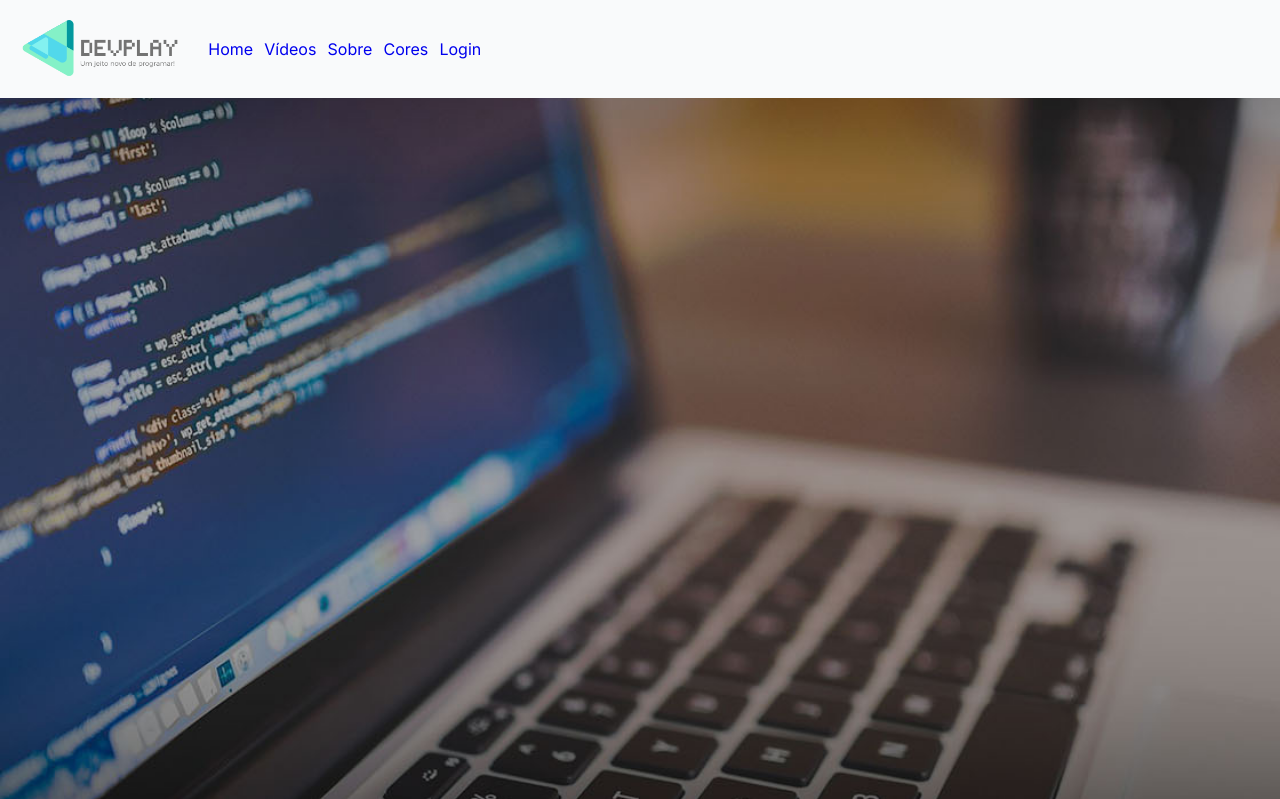
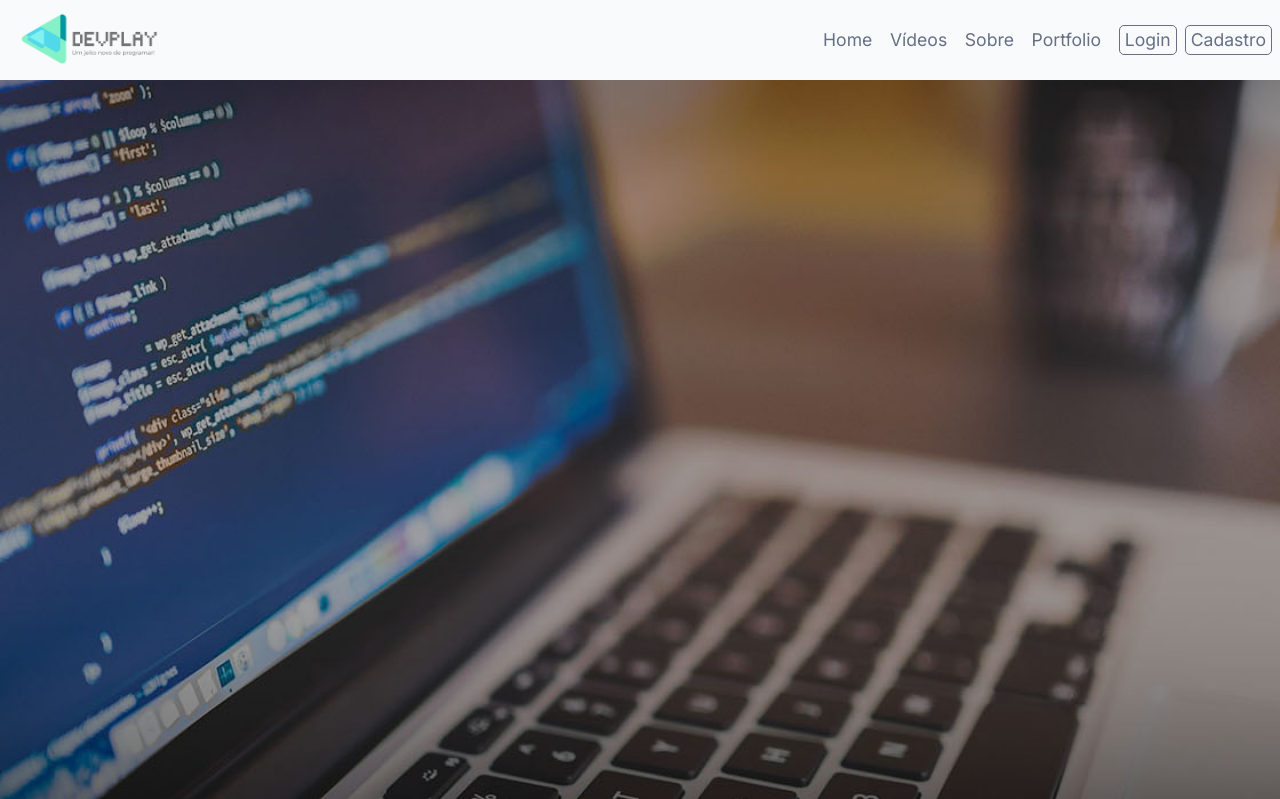
Before and after one commit to petersonros/devplay, a PHP site: page / in a window 1280 px wide. Shown: the top 799 px of the page. Run offline with PHP 8.4, Linux system fonts and the light colour scheme.

Commit message:
menu de navegação finalizado

```diff
--- a/desafios/desafio_css/assets/css/nav_menu.css
+++ b/desafios/desafio_css/assets/css/nav_menu.css
@@ -1,17 +1,47 @@
 nav {
+    align-items: center;
     background-color: var(--clear-color);
     display: flex;
-    align-items: center;
+    height: 5rem;
+    justify-content: space-between;
     position: fixed;
     width: 100%;
 }
 
 .logo img {
-    height: 4rem;
+    height: 3.5rem;
     margin: 1rem;
 }
 
-nav a {
-    margin: .35rem;
+.menu {
+    display: flex;
+    align-items: center;
+    flex-direction: row;
+    justify-content: flex-end;
+}
+
+.menu a {
+    color: var(--text-color);
+    display: flex;
+    font-size: 1.1rem;
+    margin: 0 1.1rem 0 0;
     text-decoration: none;
 }
+
+.menu a:hover {
+    border-bottom: 1px solid var(--text-color);
+    transform: scale(1.1);
+}
+
+.menu .btn {
+    border: 1px solid var(--text-color);
+    border-radius: 5px;
+    padding: 5px;
+    margin: 0 .5rem 0 0;
+    box-shadow: 10px var(--dark-color);
+}
+
+.menu .btn:hover {
+    box-shadow:  0 0 .35rem .025rem var(--paleblue);
+    transform: scale(1.05);
+}
--- a/desafios/desafio_css/assets/css/style.css
+++ b/desafios/desafio_css/assets/css/style.css
@@ -15,6 +15,7 @@
     --shadow-color: rgba(16, 24, 40, 0.05);
     --trasnparent-color: rgba(142, 36, 36, .05);
     --text-color: #667085;
+    --paleblue: #03989e;
 }
 
 body {
--- a/desafios/desafio_css/index.html
+++ b/desafios/desafio_css/index.html
@@ -16,11 +16,14 @@
         <div class="logo">
             <img src="assets/img/logodevplay.png" alt="logo devplay">
         </div>
-        <a href="#">Home</a>
-        <a href="#">Vídeos</a>
-        <a href="#">Sobre</a>
-        <a href="#">Cores</a>
-        <a href="#">Login</a>
+        <div class="menu">
+            <a href="#">Home</a>
+            <a href="#">Vídeos</a>
+            <a href="#">Sobre</a>
+            <a href="#">Portfolio</a>
+            <a class="btn" href="#">Login</a>
+            <a class="btn" href="#">Cadastro</a>
+        </div>
     </nav>
     <!-- imagem no cabeçalho -->
     <header class="background"></header>
```
